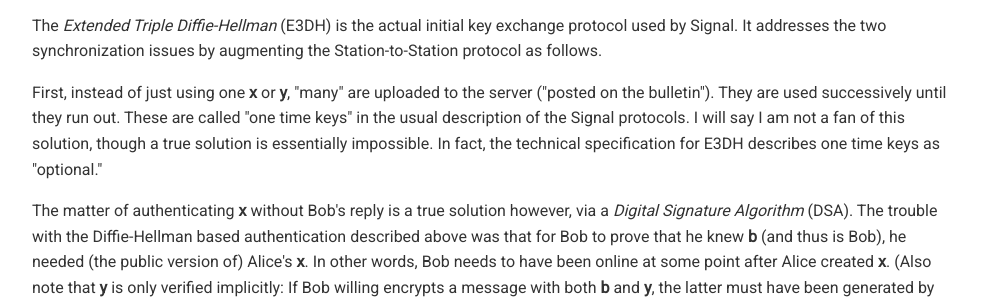
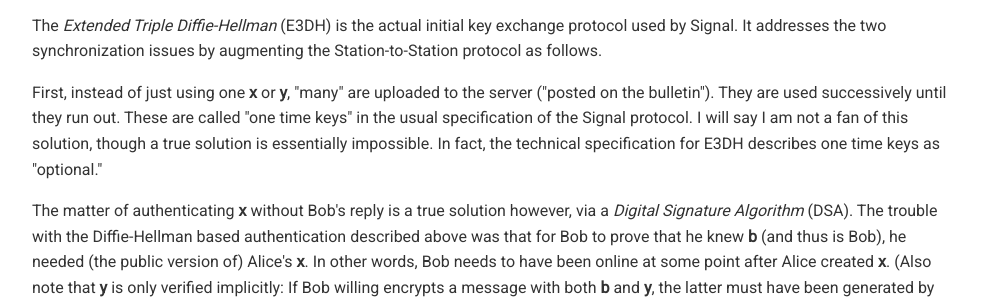
Before and after one commit to chatscrypt/chatscrypt.github.io, a Jekyll site: the page built from _posts/2020-01-06-the-signal-protocol-part-ii-the-diffie-hellman-key-exchange.html, in a window 1280 px wide and 900 px high, scrolled down 1859 px. Shown: the part 210-510 px from the top of the window, without its empty margins (143-1128 px from the left). Built offline with Jekyll 4.4.1, drawn with Linux system fonts in a browser that asks for light colours; comment, search, counter and statistics services are not loaded.

Commit message:
Update 2020-01-06-the-signal-protocol-part-ii-the-diffie-hellman-key-exchange.html

```diff
--- a/_posts/2020-01-06-the-signal-protocol-part-ii-the-diffie-hellman-key-exchange.html
+++ b/_posts/2020-01-06-the-signal-protocol-part-ii-the-diffie-hellman-key-exchange.html
@@ -67,7 +67,7 @@
 
 The <i>Extended Triple Diffie-Hellman</i> (E3DH) is the actual initial key exchange protocol used by Signal. It addresses the two synchronization issues by augmenting the Station-to-Station protocol as follows.
 
-<p> First, instead of just using one <b>x</b> or <b>y</b>, "many" are uploaded to the server ("posted on the bulletin"). They are used successively until they run out. These are called "one time keys" in the usual description of the Signal protocols. I will say I am not a fan of this solution, though a true solution is essentially impossible. In fact, the technical specification for E3DH describes one time keys as "optional."
+<p> First, instead of just using one <b>x</b> or <b>y</b>, "many" are uploaded to the server ("posted on the bulletin"). They are used successively until they run out. These are called "one time keys" in the usual specification of the Signal protocol. I will say I am not a fan of this solution, though a true solution is essentially impossible. In fact, the technical specification for E3DH describes one time keys as "optional."
 
 <p> The matter of authenticating <b>x</b> without Bob's reply is a true solution however, via a <i>Digital Signature Algorithm</i> (DSA). The trouble with the Diffie-Hellman based authentication described above was that for Bob to prove that he knew <b>b</b> (and thus is Bob), he needed (the public version of) Alice's <b>x</b>. In other words, Bob needs to have been online at some point after Alice created <b>x</b>. (Also note that <b>y</b> is only verified implicitly: If Bob willing encrypts a message with both <b>b</b> and <b>y</b>, the latter must have been generated by him, as intended.)
 
```
